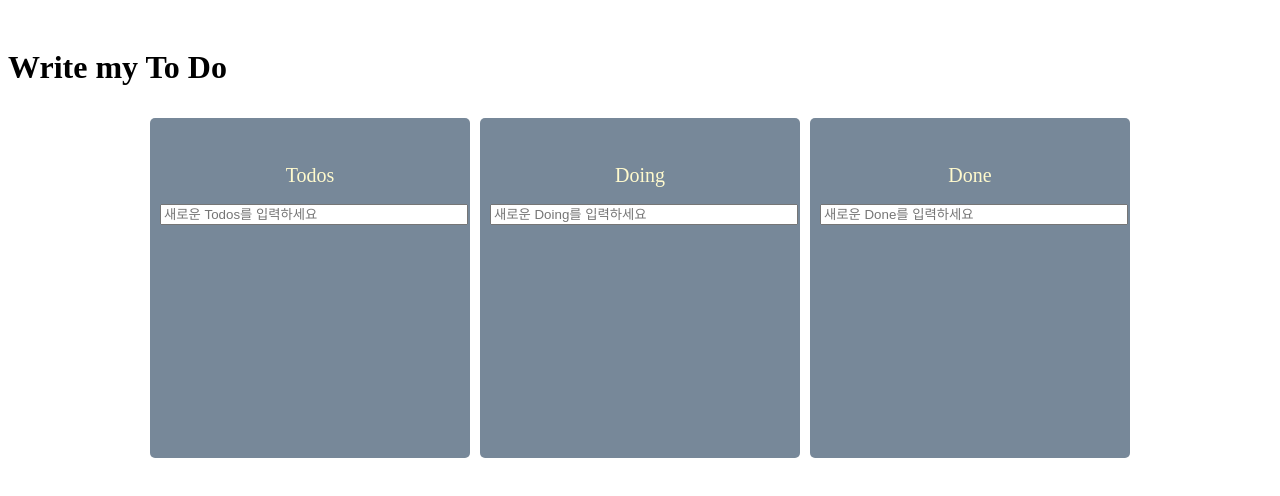
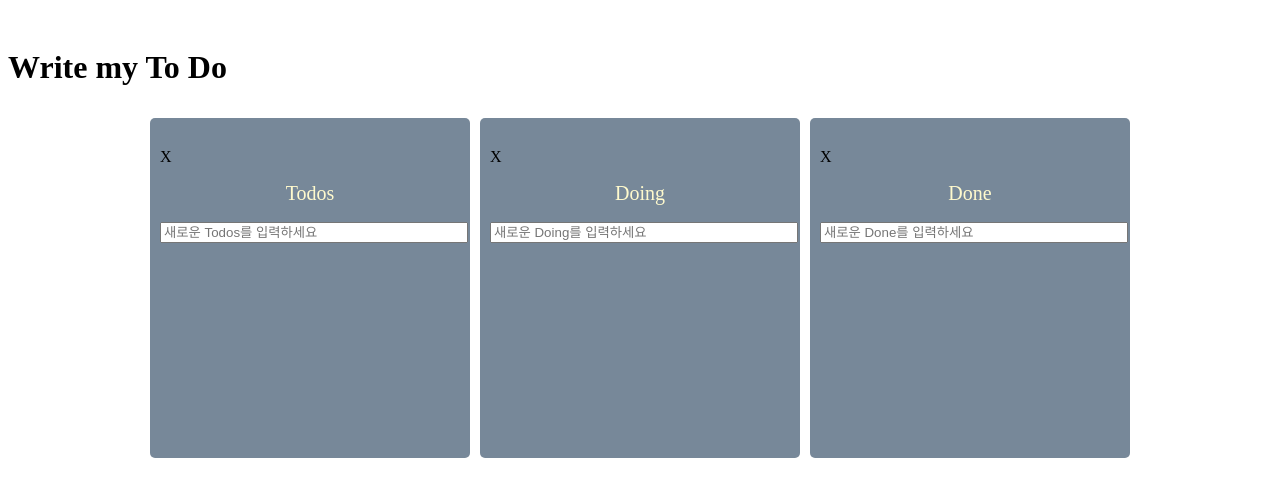
Before and after one commit to yeeahG/ToDos, a React (Create React App) app: page / in a window 1280 px wide. Shown: the top 496 px of the page. Built offline with nearby package versions, Linux system fonts and the light colour scheme.

Commit message:
board delete기능

```diff
--- a/src/App.tsx
+++ b/src/App.tsx
@@ -49,7 +49,7 @@ function App() {
             ...allBoards,
             [source.droppableId]: todoCopy,
           };
-        });
+      });
     }
 
     if(destination?.droppableId !== source.droppableId) {
--- a/src/components/Board/Board.tsx
+++ b/src/components/Board/Board.tsx
@@ -1,3 +1,4 @@
+import React from "react";
 import { Draggable, Droppable } from "react-beautiful-dnd";
 import { useForm } from "react-hook-form";
 import { useSetRecoilState } from "recoil";
@@ -14,6 +15,17 @@ const Wrapper = styled.div<{isDragging: boolean}>`
   width: 300px;
   disply: flex;
   flex-direction: column;
+`;
+
+const Header = styled.div<{ isDragging: boolean }>`
+  padding-top: 10px;
+  border-radius: 5px 5px 0 0;
+  position: relative;
+  justify-content: space-between;
+`;
+
+const Button = styled.div`
+
 `;
 
 const Title = styled.h2`
@@ -50,12 +62,6 @@ const Form = styled.form`
   }
 `;
 
-const Header = styled.div<{ isDragging: boolean }>`
-  padding-top: 10px;
-  border-radius: 5px 5px 0 0;
-  position: relative;
-  justify-content: space-between;
-`;
 
 interface IBoardProps {
     toDos: ITodo[];
@@ -88,6 +94,11 @@ function Board( {toDos, boardId, index}:IBoardProps ) {
         setValue("toDo", "");
     }
 
+    const onClick = (boardId: string) => {
+        //console.log("Click");
+
+    }
+
     return (
     <Draggable draggableId={boardId} index={index}>
         {(provided, snapshot) => (
@@ -101,6 +112,9 @@ function Board( {toDos, boardId, index}:IBoardProps ) {
             {...provided.dragHandleProps}
             isDragging={snapshot.isDragging}
           >
+            <Button onClick={() => onClick(boardId)}>
+                X
+            </Button>
             <Title>{boardId}</Title>
             <Form onSubmit={handleSubmit(onValid)}>
                 <input
@@ -137,4 +151,4 @@ function Board( {toDos, boardId, index}:IBoardProps ) {
     )
 }
 
-export default Board;
+export default React.memo(Board);
```
